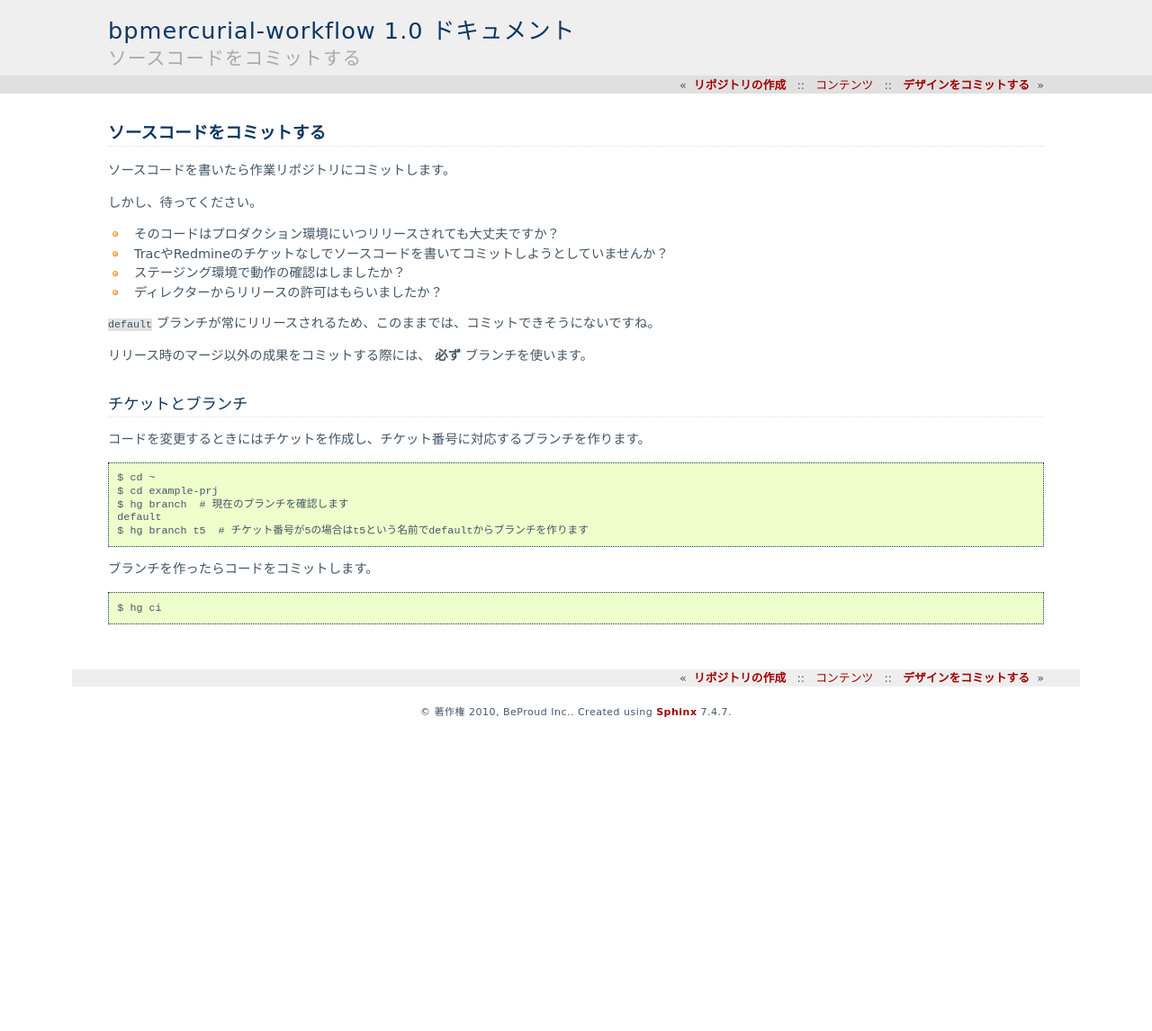
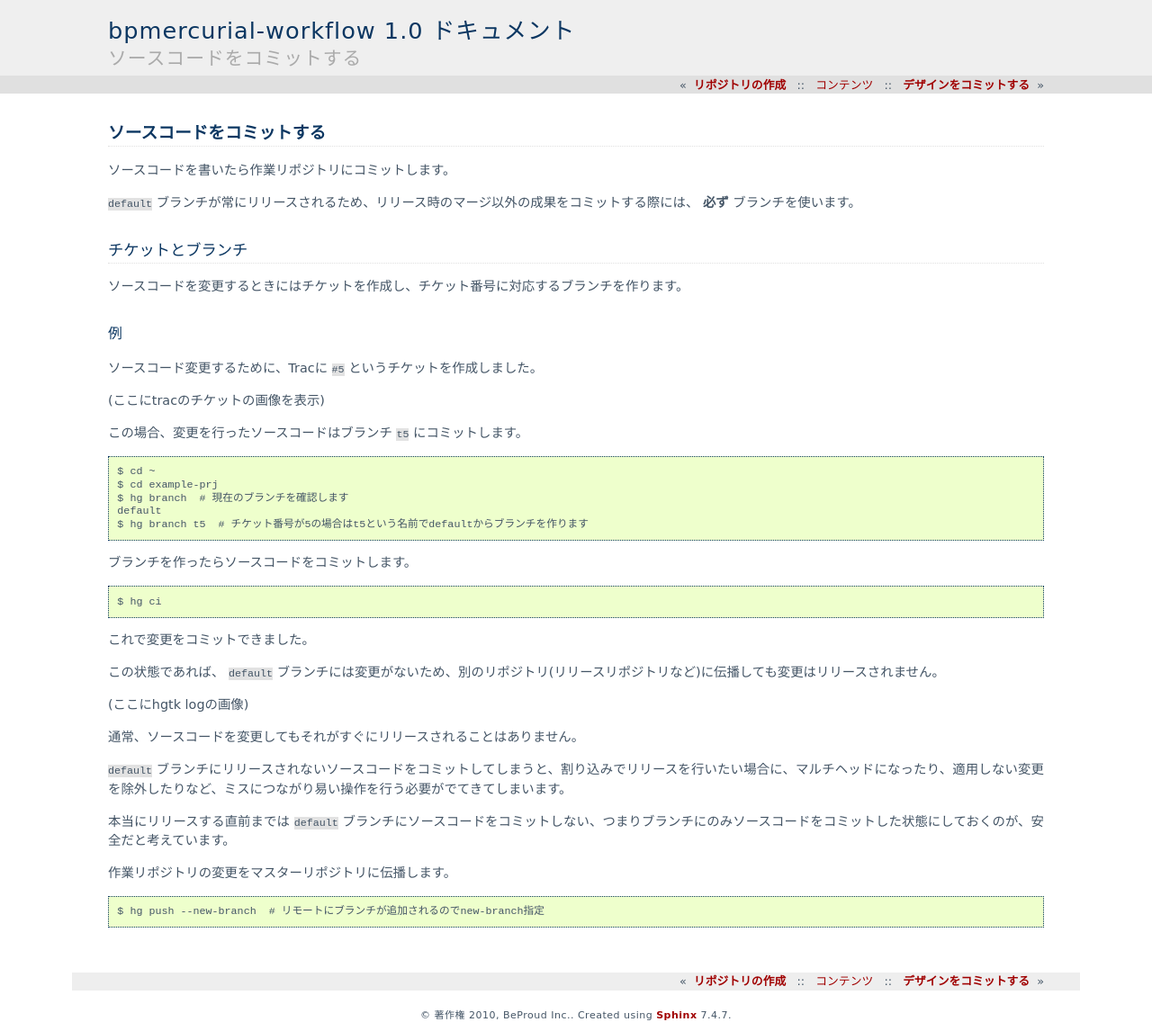
Before and after one commit to beproud/bpmercurial-workflow, a Sphinx documentation site: the page built from ja/source/commit_code.rst, in a window 1280 px wide. Shown: the whole page at 90% size. Built offline with Sphinx 7.4.7, drawn with Linux system fonts in a browser that asks for light colours; before the commit the page ends 900 px from its top, so only the background shows below that.

Commit message:
コミットについて追記

```diff
--- a/ja/source/commit_code.rst
+++ b/ja/source/commit_code.rst
@@ -3,21 +3,21 @@
 
 ソースコードを書いたら作業リポジトリにコミットします。
 
-しかし、待ってください。
-
-* そのコードはプロダクション環境にいつリリースされても大丈夫ですか？
-* TracやRedmineのチケットなしでソースコードを書いてコミットしようとしていませんか？
-* ステージング環境で動作の確認はしましたか？
-* ディレクターからリリースの許可はもらいましたか？
-
-``default`` ブランチが常にリリースされるため、このままでは、コミットできそうにないですね。
-
-リリース時のマージ以外の成果をコミットする際には、 **必ず** ブランチを使います。
+``default`` ブランチが常にリリースされるため、リリース時のマージ以外の成果をコミットする際には、 **必ず** ブランチを使います。
 
 チケットとブランチ
 ------------------
 
-コードを変更するときにはチケットを作成し、チケット番号に対応するブランチを作ります。
+ソースコードを変更するときにはチケットを作成し、チケット番号に対応するブランチを作ります。
+
+例
+~~
+
+ソースコード変更するために、Tracに ``#5`` というチケットを作成しました。
+
+(ここにtracのチケットの画像を表示)
+
+この場合、変更を行ったソースコードはブランチ ``t5`` にコミットします。
 
 ::
 
@@ -27,8 +27,26 @@
   default
   $ hg branch t5  # チケット番号が5の場合はt5という名前でdefaultからブランチを作ります
 
-ブランチを作ったらコードをコミットします。
+ブランチを作ったらソースコードをコミットします。
 
 ::
 
   $ hg ci
+
+これで変更をコミットできました。
+
+この状態であれば、 ``default`` ブランチには変更がないため、別のリポジトリ(リリースリポジトリなど)に伝播しても変更はリリースされません。
+
+(ここにhgtk logの画像)
+
+通常、ソースコードを変更してもそれがすぐにリリースされることはありません。
+
+``default`` ブランチにリリースされないソースコードをコミットしてしまうと、割り込みでリリースを行いたい場合に、マルチヘッドになったり、適用しない変更を除外したりなど、ミスにつながり易い操作を行う必要がでてきてしまいます。
+
+本当にリリースする直前までは ``default`` ブランチにソースコードをコミットしない、つまりブランチにのみソースコードをコミットした状態にしておくのが、安全だと考えています。
+
+作業リポジトリの変更をマスターリポジトリに伝播します。
+
+::
+
+  $ hg push --new-branch  # リモートにブランチが追加されるのでnew-branch指定
--- a/ja/source/repository.rst
+++ b/ja/source/repository.rst
@@ -15,7 +15,7 @@
 リリースリポジトリ(release)
 ---------------------------
 
-**プロダクション環境にリリースされるソースコードのみ** が入っているリポジトリ。基本的にdefaultブランチのみがアクティブな状態。デプロイを行う際には、このリポジトリのソースコードが使用される。
+**プロダクション環境にリリースされるソースコードのみ** が入っているリポジトリ。基本的に ``default`` ブランチのみがアクティブな状態。デプロイを行う際には、このリポジトリの ``default`` ブランチのソースコードが使用される。
 
 :リポジトリパス例: /var/hg/example-prj-release
 
```
